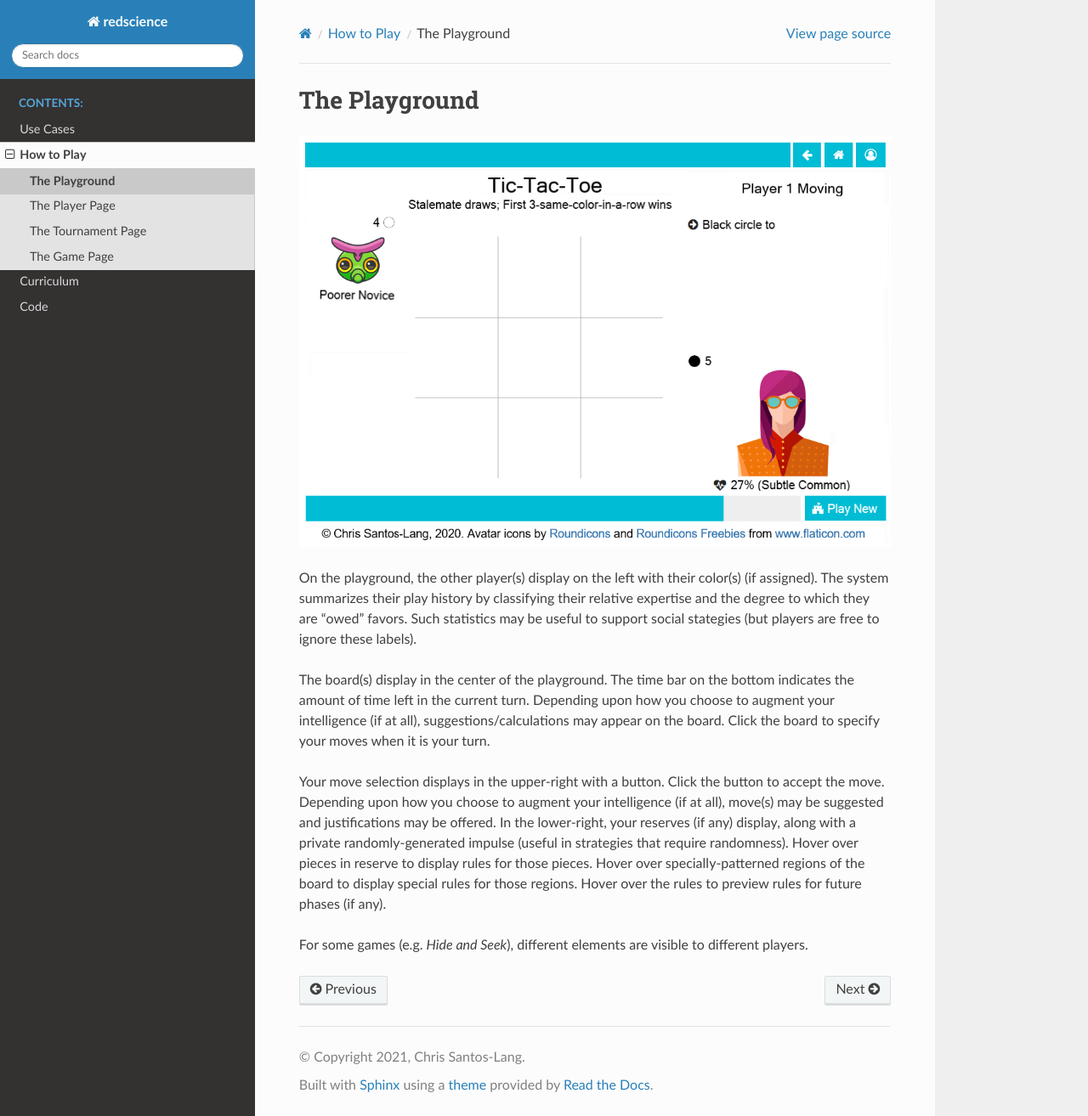
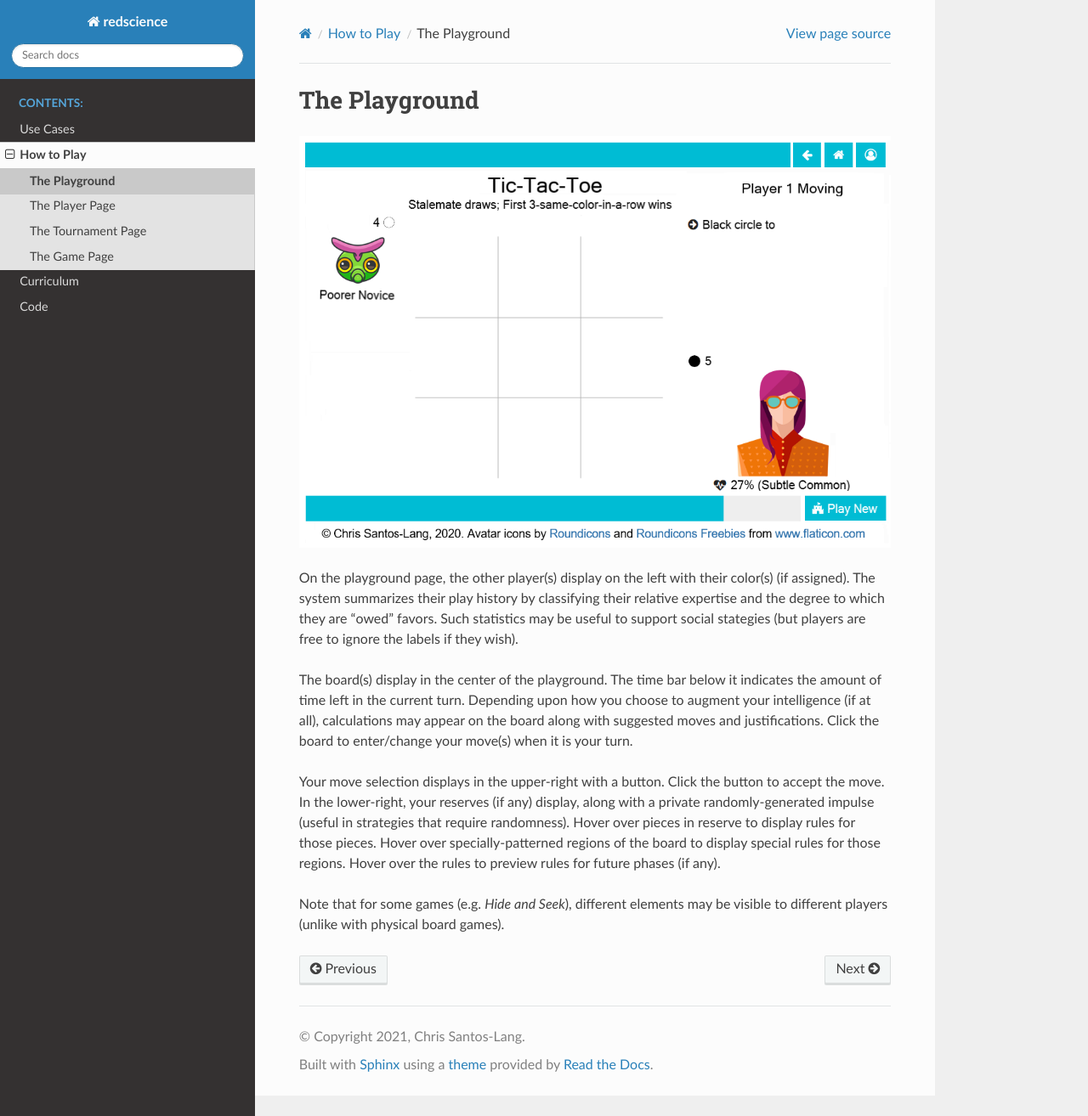
Before and after one commit to ChrisSantosLang/redscience, a Sphinx documentation site: the page built from docs/source/playground.rst, in a window 1280 px wide and 1314 px high. Shown: the whole window at 85% size. Built offline with Sphinx 7.4.7 and the Read the Docs theme 2.0.0, drawn with Linux system fonts in a browser that asks for light colours; pages that are not in the unit, such as notebooks, are missing from menus.

Commit message:
Update playground.rst

```diff
--- a/docs/source/playground.rst
+++ b/docs/source/playground.rst
@@ -4,22 +4,21 @@ The Playground
 
 .. image:: releases/images/pgsimple.png
 
-On the playground, the other player(s) display on the left with
+On the playground page, the other player(s) display on the left with
 their color(s) (if assigned). The system summarizes their play history
 by classifying their relative expertise and the degree to which they
 are "owed" favors. Such statistics may be useful to support social
-stategies (but players are free to ignore these labels).
+stategies (but players are free to ignore the labels if they wish).
 
-The board(s) display in the center of the playground. The time bar on
-the bottom indicates the amount of time left in the current turn.
+The board(s) display in the center of the playground. The time bar
+below it indicates the amount of time left in the current turn.
 Depending upon how you choose to augment your intelligence (if at all),
-suggestions/calculations may appear on the board. Click the board to
-specify your moves when it is your turn.
+calculations may appear on the board along with suggested
+moves and justifications. Click the board to
+enter/change your move(s) when it is your turn.
 
 Your move selection displays in the upper-right with a button. Click the
-button to accept the move. Depending upon how you
-choose to augment your intelligence (if at all), move(s) may be
-suggested and justifications may be offered. In the lower-right, your
+button to accept the move. In the lower-right, your
 reserves (if any) display, along with a private randomly-generated
 impulse (useful in strategies that require randomness). Hover over
 pieces in reserve to display rules for those pieces. Hover over
@@ -27,5 +26,5 @@ specially-patterned regions of the board to display special rules for
 those regions. Hover over the rules to preview rules for future phases
 (if any).
 
-For some games (e.g. *Hide and Seek*), different elements are visible
-to different players.
+Note that for some games (e.g. *Hide and Seek*), different elements
+may be visible to different players (unlike with physical board games).
```
